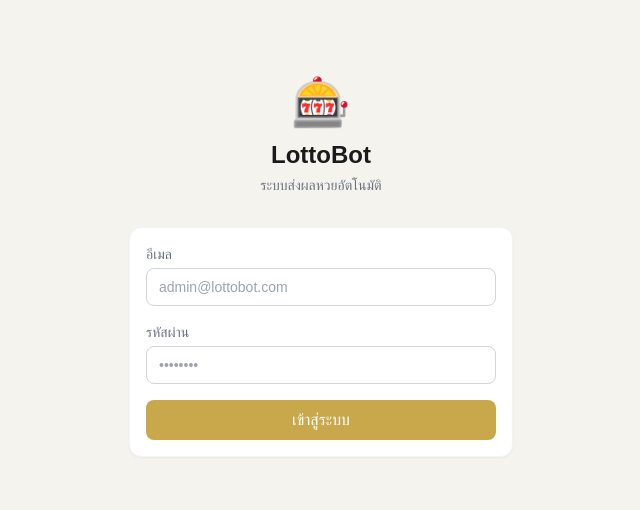
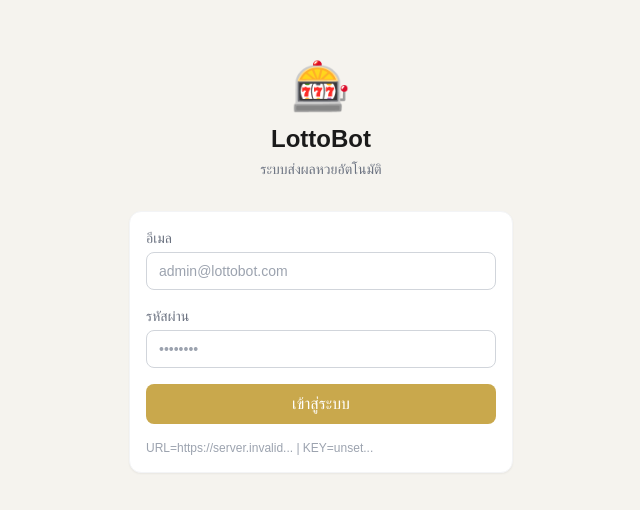
Before and after one commit to panatch1992-cell/lottobot, a Next.js app: page /login in a window 1280 px wide. Shown: the part 132-642 px from the top of the page, without its empty margins (319-959 px from the left). Built offline with nearby package versions, Linux system fonts and the light colour scheme; no server answers; a web font is replaced by a local one.

Commit message:
debug: show env vars status on login page

```diff
--- a/src/app/(auth)/login/page.tsx
+++ b/src/app/(auth)/login/page.tsx
@@ -12,6 +12,10 @@ export default function LoginPage() {
   const [password, setPassword] = useState('')
   const [error, setError] = useState('')
   const [loading, setLoading] = useState(false)
+  const [debug] = useState(
+    'URL=' + (supabaseUrl ? supabaseUrl.substring(0, 30) + '...' : 'EMPTY') +
+    ' | KEY=' + (supabaseKey ? supabaseKey.substring(0, 20) + '...' : 'EMPTY')
+  )
   const router = useRouter()
 
   async function handleLogin(e: React.FormEvent) {
@@ -19,19 +23,18 @@ export default function LoginPage() {
     setError('')
     setLoading(true)
 
-    // Debug: check env vars
     if (!supabaseUrl || !supabaseKey) {
-      setError('Supabase config missing. URL=' + (supabaseUrl ? 'OK' : 'EMPTY') + ' KEY=' + (supabaseKey ? 'OK' : 'EMPTY'))
+      setError('Supabase config missing!')
       setLoading(false)
       return
     }
 
     try {
       const supabase = createClient(supabaseUrl, supabaseKey)
-      const { error } = await supabase.auth.signInWithPassword({ email, password })
+      const { error: authError } = await supabase.auth.signInWithPassword({ email, password })
 
-      if (error) {
-        setError(error.message)
+      if (authError) {
+        setError(authError.message)
         setLoading(false)
         return
       }
@@ -88,6 +91,8 @@ export default function LoginPage() {
           >
             {loading ? 'กำลังเข้าสู่ระบบ...' : 'เข้าสู่ระบบ'}
           </button>
+
+          <p className="text-xs text-gray-400 break-all">{debug}</p>
         </form>
       </div>
     </div>
```
